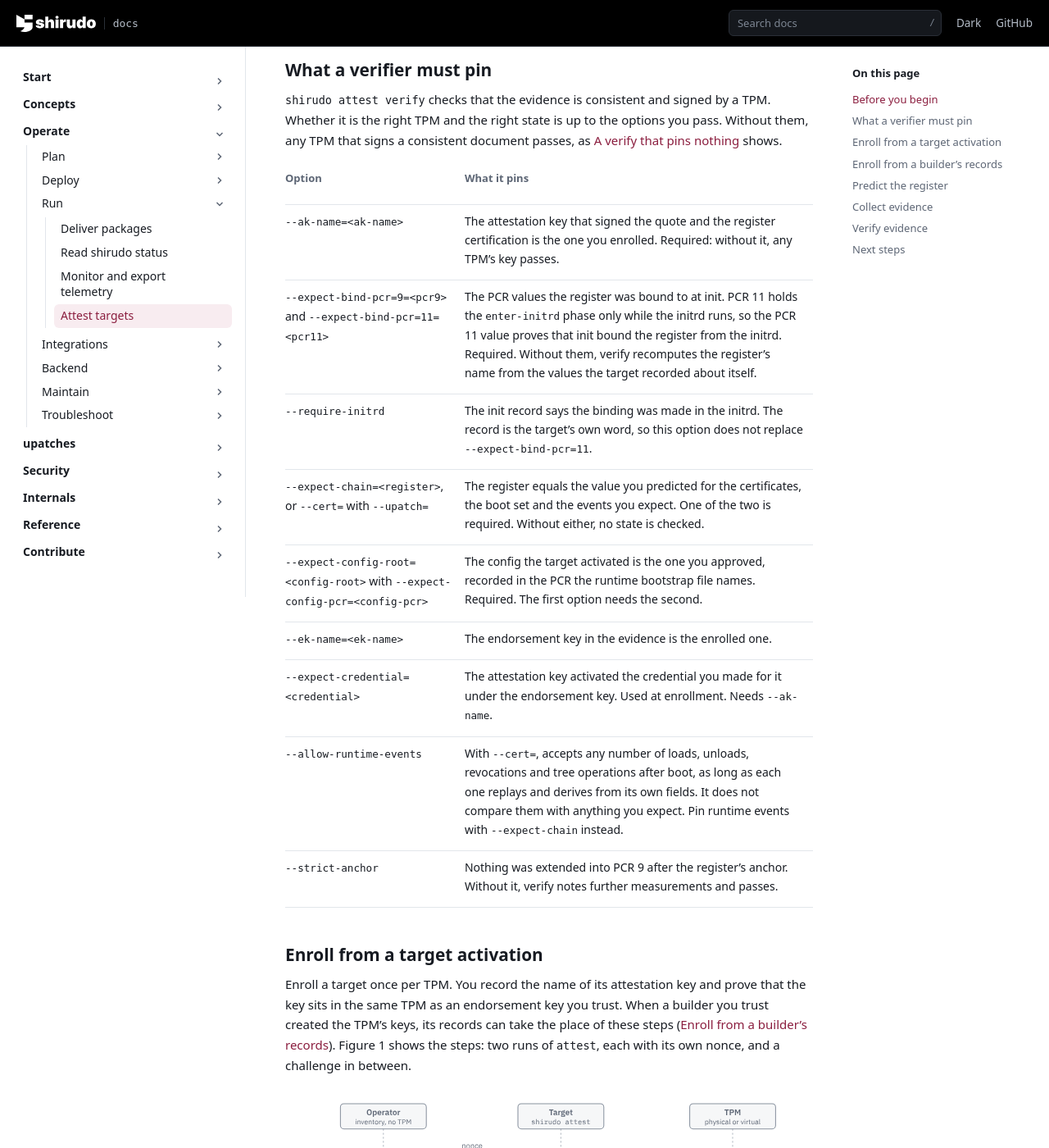
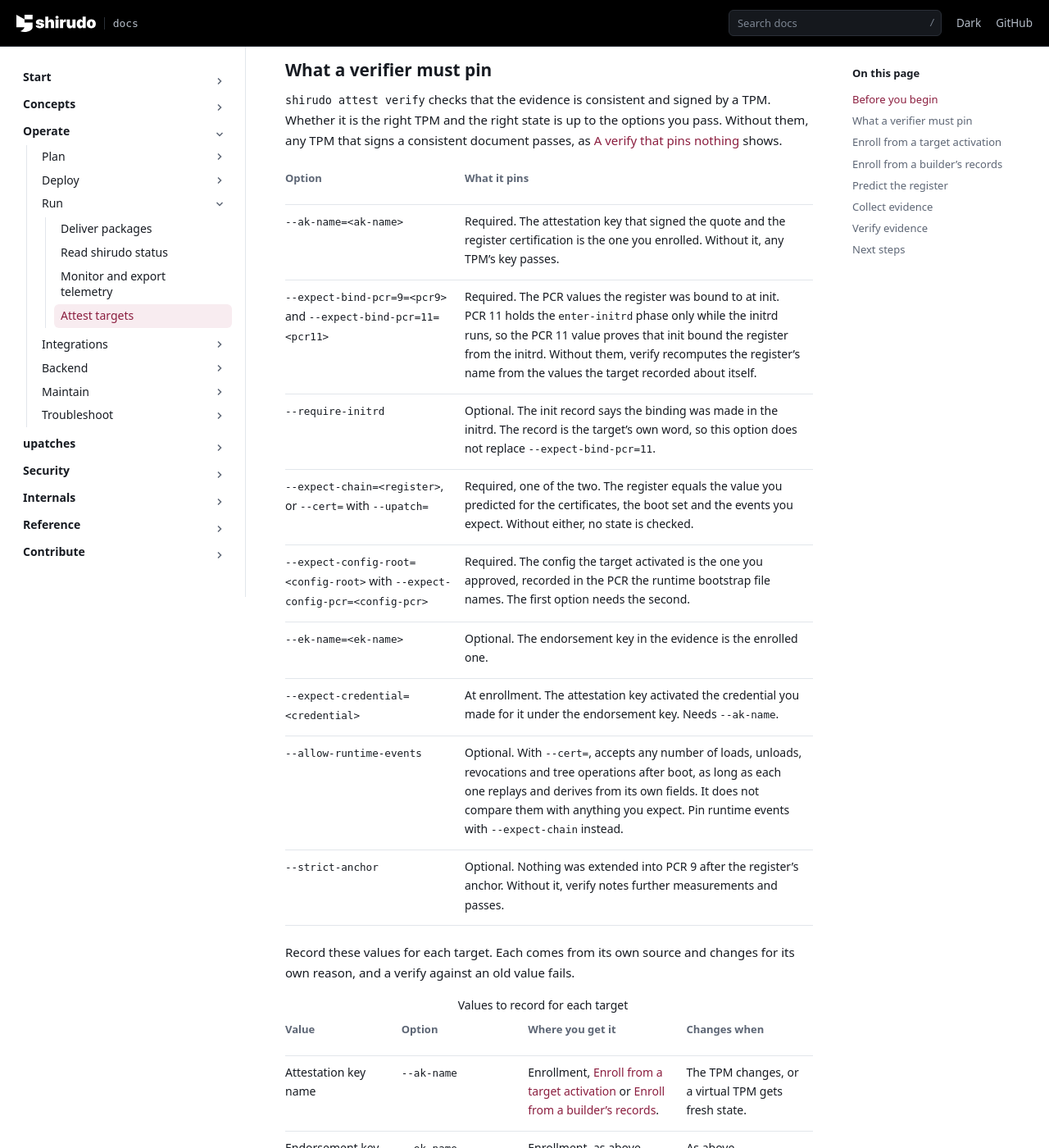
Before and after one commit to AliBashaSY/shirudo, a Sphinx documentation site: the page built from Documentation/operate/run/attest.rst, in a window 1280 px wide and 1400 px high, scrolled down 1027 px. Shown: the whole window at 82% size. Built offline with Sphinx 7.4.7, drawn with Linux system fonts in a browser that asks for light colours; pages that are not in the unit, such as notebooks, are missing from menus; some of the changed text lies outside the part shown.

Commit message:
docs: list the values a verifier records for each target
A verifier needs seven values per target, and operate/run/attest.rst
spread where each comes from and when it changes over five sections,
with operate/maintain/upgrade.rst and the incident page adding to it.
The table of verify options also said Required in the middle of some
cells and nothing in others.

Add a table of the values to record, with the option that takes each,
where to get it and when it changes: the key names from enrollment,
the binding PCRs from tpm.pcr_before and tpm.phase_before of status
--json (builtin-status.c:1649-1650), the register from attest predict,
and the config root and PCR. Open each row of the option table with
Required, Optional or At enrollment.

Signed-off-by: Daniel Borkmann <daniel@iogearbox.net>

```diff
--- a/Documentation/operate/run/attest.rst
+++ b/Documentation/operate/run/attest.rst
@@ -64,43 +64,85 @@ document passes, as `A verify that pins nothing`_ shows.
    * - Option
      - What it pins
    * - ``--ak-name=<ak-name>``
-     - The attestation key that signed the quote and the register
-       certification is the one you enrolled. Required: without it, any
+     - Required. The attestation key that signed the quote and the
+       register certification is the one you enrolled. Without it, any
        TPM's key passes.
    * - ``--expect-bind-pcr=9=<pcr9>`` and ``--expect-bind-pcr=11=<pcr11>``
-     - The PCR values the register was bound to at init. PCR 11 holds the
-       ``enter-initrd`` phase only while the initrd runs, so the PCR 11
-       value proves that init bound the register from the initrd.
-       Required. Without them, verify recomputes the register's name from
+     - Required. The PCR values the register was bound to at init. PCR
+       11 holds the ``enter-initrd`` phase only while the initrd runs, so
+       the PCR 11 value proves that init bound the register from the
+       initrd. Without them, verify recomputes the register's name from
        the values the target recorded about itself.
    * - ``--require-initrd``
-     - The init record says the binding was made in the initrd. The
-       record is the target's own word, so this option does not replace
-       ``--expect-bind-pcr=11``.
+     - Optional. The init record says the binding was made in the
+       initrd. The record is the target's own word, so this option does
+       not replace ``--expect-bind-pcr=11``.
    * - ``--expect-chain=<register>``, or ``--cert=`` with ``--upatch=``
-     - The register equals the value you predicted for the certificates,
-       the boot set and the events you expect. One of the two is
-       required. Without either, no state is checked.
+     - Required, one of the two. The register equals the value you
+       predicted for the certificates, the boot set and the events you
+       expect. Without either, no state is checked.
    * - ``--expect-config-root=<config-root>`` with
        ``--expect-config-pcr=<config-pcr>``
-     - The config the target activated is the one you approved, recorded
-       in the PCR the runtime bootstrap file names. Required. The first
-       option needs the second.
+     - Required. The config the target activated is the one you
+       approved, recorded in the PCR the runtime bootstrap file names.
+       The first option needs the second.
    * - ``--ek-name=<ek-name>``
-     - The endorsement key in the evidence is the enrolled one.
+     - Optional. The endorsement key in the evidence is the enrolled
+       one.
    * - ``--expect-credential=<credential>``
-     - The attestation key activated the credential you made for it
-       under the endorsement key. Used at enrollment. Needs
-       ``--ak-name``.
+     - At enrollment. The attestation key activated the credential you
+       made for it under the endorsement key. Needs ``--ak-name``.
    * - ``--allow-runtime-events``
-     - With ``--cert=``, accepts any number of loads, unloads,
+     - Optional. With ``--cert=``, accepts any number of loads, unloads,
        revocations and tree operations after boot, as long as each one
        replays and derives from its own fields. It does not compare them
        with anything you expect. Pin runtime events with
        ``--expect-chain`` instead.
    * - ``--strict-anchor``
-     - Nothing was extended into PCR 9 after the register's anchor.
-       Without it, verify notes further measurements and passes.
+     - Optional. Nothing was extended into PCR 9 after the register's
+       anchor. Without it, verify notes further measurements and passes.
+
+Record these values for each target. Each comes from its own source and
+changes for its own reason, and a verify against an old value fails.
+
+.. list-table:: Values to record for each target
+   :header-rows: 1
+   :widths: 22 24 30 24
+
+   * - Value
+     - Option
+     - Where you get it
+     - Changes when
+   * - Attestation key name
+     - ``--ak-name``
+     - Enrollment, `Enroll from a target activation`_ or `Enroll from a
+       builder's records`_.
+     - The TPM changes, or a virtual TPM gets fresh state.
+   * - Endorsement key name
+     - ``--ek-name``
+     - Enrollment, as above.
+     - As above.
+   * - PCR 9 and PCR 11 at the binding
+     - ``--expect-bind-pcr=9=`` and ``--expect-bind-pcr=11=``
+     - ``tpm.pcr_before`` and ``tpm.phase_before`` of ``shirudo status
+       --json`` on a boot of the same UKI on a host you trust, see
+       `Verify evidence`_.
+     - The UKI changes: a new kernel, initrd, command line or runtime
+       image.
+   * - Register
+     - ``--expect-chain=``
+     - ``shirudo attest predict`` from your records, see `Predict the
+       register`_.
+     - Every boot set change, load, unload, revocation and tree
+       operation.
+   * - Config root
+     - ``--expect-config-root=``
+     - ``<prefix>.roothash`` of the config you activated.
+     - Every config you activate, live or by staging it and a reboot.
+   * - Config PCR
+     - ``--expect-config-pcr=``
+     - ``config.pcr`` of the runtime bootstrap file.
+     - A runtime image with another ``config.pcr``.
 
 Enroll from a target activation
 -------------------------------
```
